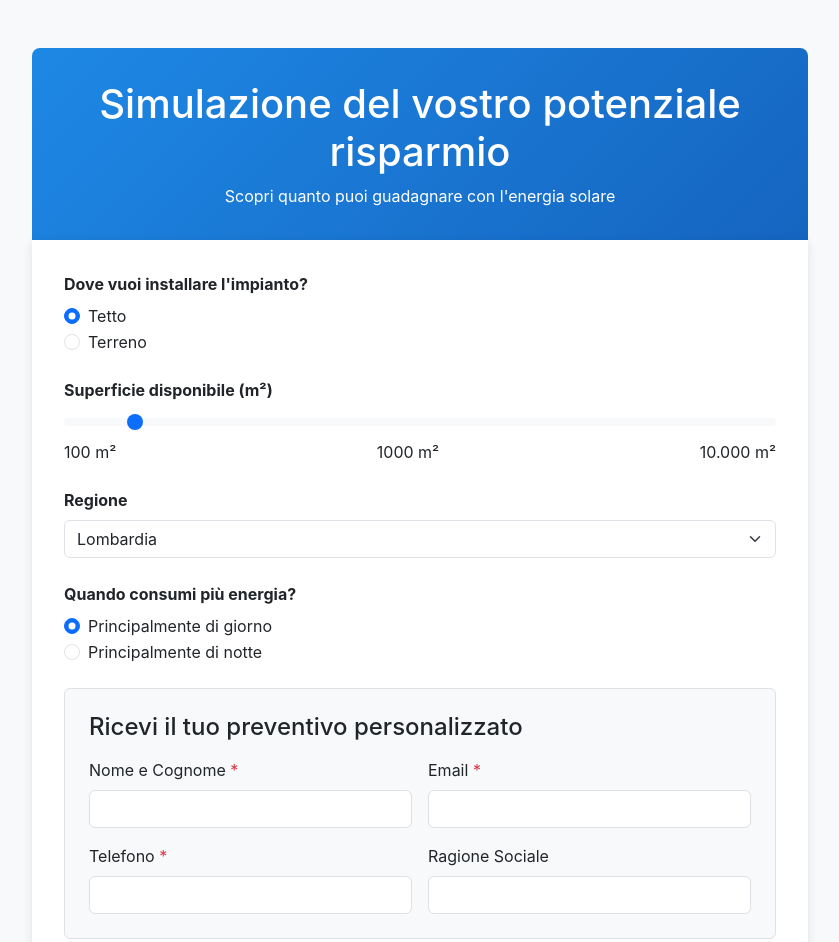
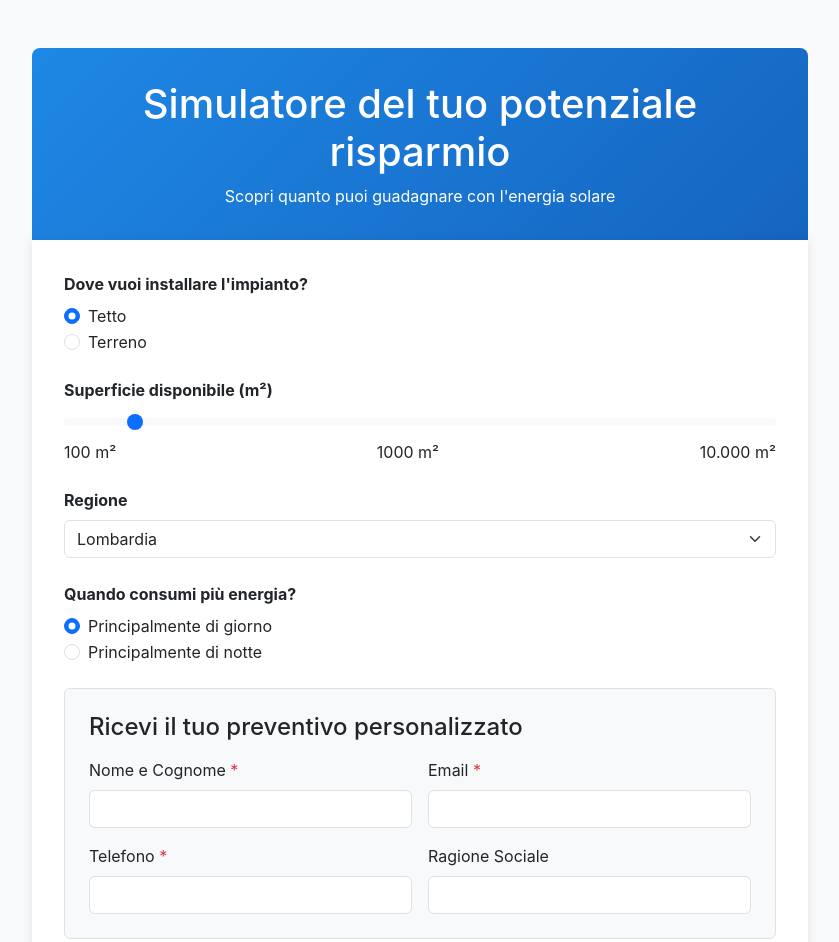
Before and after one commit to 24021959/calcolatore-fotovoltaico, a plain HTML site: page index.html in a window 1280 px wide. Shown: the top 942 px of the page, without its empty margins (220-1059 px from the left). Drawn offline with nearby package versions, Linux system fonts and the light colour scheme.

Commit message:
Update index.html

```diff
--- a/index.html
+++ b/index.html
@@ -62,7 +62,7 @@
 <body class="bg-light">
   <div class="container py-5 calculator-container">
     <div class="header-blue text-center">
-      <h1 class="mb-2">Simulazione del vostro potenziale risparmio</h1>
+      <h1 class="mb-2">Simulatore del tuo potenziale risparmio</h1>
       <p class="mb-0">Scopri quanto puoi guadagnare con l'energia solare</p>
     </div>
 
```
